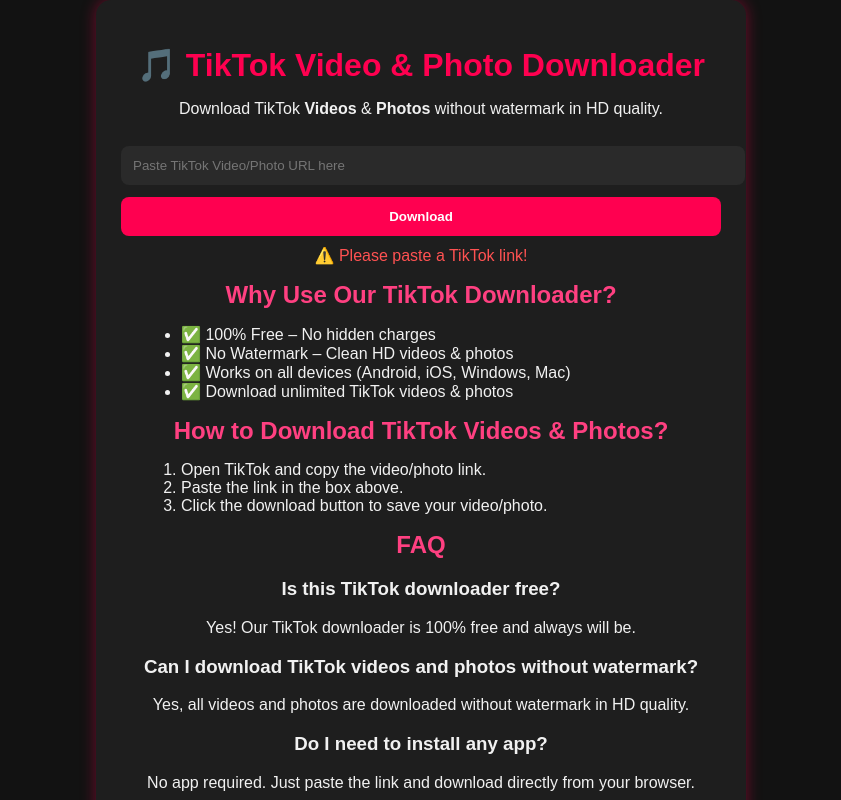
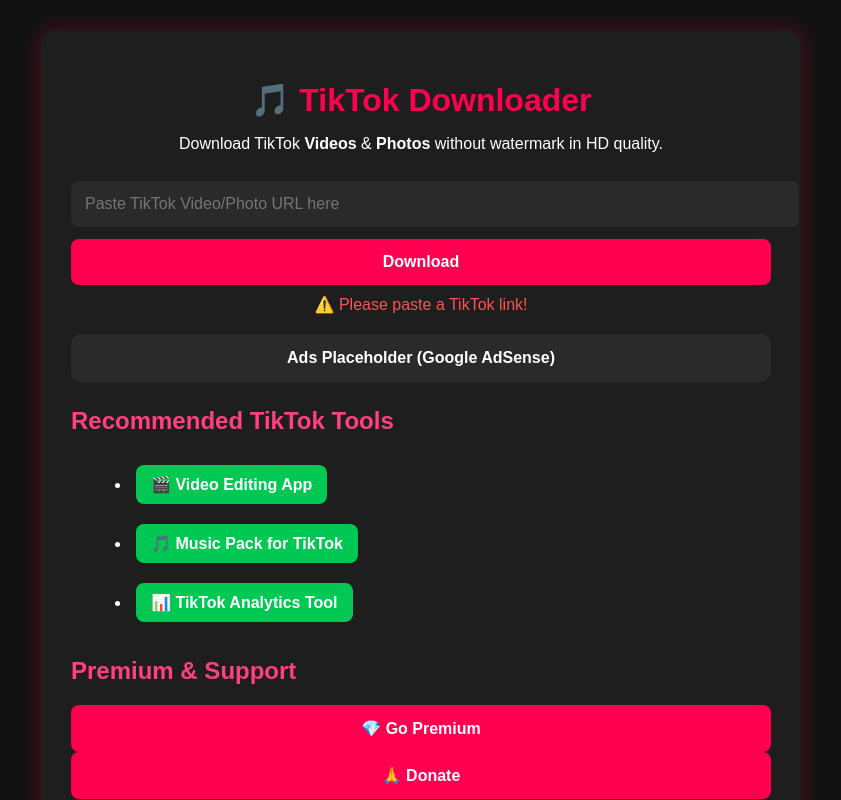
Before and after one commit to zahidhasansawon31-ops/tiktok-downloader, a plain HTML site: page index.html in a window 1280 px wide. Both pictures are taken after a click on the button "Download". Shown: the top 800 px of the page, without its empty margins (219-1060 px from the left). Drawn offline with Linux system fonts and the light colour scheme.

Commit message:
Add files via upload

```diff
--- a/index.html
+++ b/index.html
@@ -3,9 +3,9 @@
 <head>
 <meta charset="UTF-8">
 <meta name="viewport" content="width=device-width, initial-scale=1.0">
-  <title>TikTok Video & Photo Downloader | No Watermark</title>
-  <meta name="description" content="Download TikTok videos and photos without watermark in HD. Free, fast, and secure for all devices.">
-  <meta name="keywords" content="TikTok downloader, download TikTok video, download TikTok photo, TikTok no watermark, TikTok HD video">
+<title>TikTok Video & Photo Downloader | Free & Premium</title>
+<meta name="description" content="Download TikTok videos and photos without watermark in HD. Free, fast, and secure. Supports ads, affiliate links, and premium features.">
+<meta name="keywords" content="TikTok downloader, download TikTok video, download TikTok photo, TikTok HD, no watermark">
 <meta name="robots" content="index, follow">
 
 <!-- Open Graph -->
@@ -21,65 +21,82 @@
 <meta name="twitter:description" content="Download TikTok videos and photos without watermark in HD. Free & Secure.">
 <meta name="twitter:image" content="https://username.github.io/tiktok-downloader/thumbnail.jpg">
 
+<!-- Google Analytics -->
+<script async src="https://www.googletagmanager.com/gtag/js?id=G-XXXXXXX"></script>
+<script>
+window.dataLayer = window.dataLayer || [];
+function gtag(){dataLayer.push(arguments);}
+gtag('js', new Date());
+gtag('config', 'G-XXXXXXX');
+</script>
+
 <style>
-    body { font-family: Arial, sans-serif; margin:0; padding:0; background:#121212; color:#f1f1f1; display:flex; justify-content:center; align-items:center; flex-direction:column; min-height:100vh; }
-    .box { width:95%; max-width:600px; padding:25px; background:#1e1e1e; border-radius:15px; text-align:center; box-shadow:0 0 15px rgba(255,0,80,0.4);}
-    h1 { color:#ff0050; margin-bottom:10px;}
-    h2 { color:#ff4081; margin:15px 0 10px;}
-    input { width:100%; padding:12px; margin:12px 0; border:none; border-radius:8px; background:#2a2a2a; color:white; }
-    button { width:100%; padding:12px; border:none; border-radius:8px; font-weight:bold; background:#ff0050; color:white; cursor:pointer; transition:0.3s; }
+body { margin:0; padding:0; font-family: 'Arial', sans-serif; background:#121212; color:#fff; display:flex; flex-direction:column; align-items:center; min-height:100vh;}
+.container { width:95%; max-width:700px; margin:30px auto; background:#1e1e1e; padding:30px; border-radius:15px; box-shadow:0 0 20px rgba(255,0,80,0.3);}
+h1 { color:#ff0050; text-align:center; margin-bottom:10px;}
+h2 { color:#ff4081; margin-top:25px;}
+input { width:100%; padding:14px; margin:12px 0; border:none; border-radius:8px; background:#2a2a2a; color:white; font-size:16px;}
+button { width:100%; padding:14px; border:none; border-radius:8px; font-weight:bold; background:#ff0050; color:white; cursor:pointer; font-size:16px; transition:0.3s;}
 button:hover { background:#e60048;}
-    .download { display:inline-block; margin:10px 5px; padding:10px 15px; background:#00c853; color:white; font-weight:bold; border-radius:8px; text-decoration:none; transition:0.3s; }
+.download { display:inline-block; margin:10px 5px; padding:10px 15px; background:#00c853; color:white; font-weight:bold; border-radius:8px; text-decoration:none; transition:0.3s;}
 .download:hover { background:#00a843; }
-    .error { color:#ff5252; margin-top:10px; }
-    .loading { margin-top:15px; font-size:14px; color:#bbb; }
-    footer { margin-top:30px; font-size:13px; color:#777; }
-    ul, ol { text-align:left; margin-left:20px; }
+.error { color:#ff5252; margin-top:10px; text-align:center;}
+.loading { color:#bbb; margin-top:15px; text-align:center;}
+ul, ol { margin-left:20px; }
+.ads { margin:20px 0; padding:15px; background:#2a2a2a; border-radius:10px; text-align:center; font-weight:bold;}
+footer { text-align:center; color:#777; margin-top:30px; font-size:14px;}
 </style>
 </head>
 <body>
-  <div class="box">
-    <h1>🎵 TikTok Video & Photo Downloader</h1>
-    <p>Download TikTok <b>Videos</b> & <b>Photos</b> without watermark in HD quality.</p>
+
+<div class="container">
+<h1>🎵 TikTok Downloader</h1>
+<p style="text-align:center;">Download TikTok <b>Videos</b> & <b>Photos</b> without watermark in HD quality.</p>
 
 <input type="text" id="url" placeholder="Paste TikTok Video/Photo URL here">
 <button onclick="downloadContent()">Download</button>
 
 <div id="result"></div>
 
-    <h2>Why Use Our TikTok Downloader?</h2>
+<!-- Ads Placeholder -->
+<div class="ads">Ads Placeholder (Google AdSense)</div>
+
+<!-- Affiliate Section -->
+<h2>Recommended TikTok Tools</h2>
 <ul>
-      <li>✅ 100% Free – No hidden charges</li>
-      <li>✅ No Watermark – Clean HD videos & photos</li>
-      <li>✅ Works on all devices (Android, iOS, Windows, Mac)</li>
-      <li>✅ Download unlimited TikTok videos & photos</li>
+<li><a href="https://affiliate-link.com/tool1" target="_blank" class="download">🎬 Video Editing App</a></li>
+<li><a href="https://affiliate-link.com/tool2" target="_blank" class="download">🎵 Music Pack for TikTok</a></li>
+<li><a href="https://affiliate-link.com/tool3" target="_blank" class="download">📊 TikTok Analytics Tool</a></li>
 </ul>
 
-    <h2>How to Download TikTok Videos & Photos?</h2>
-    <ol>
-      <li>Open TikTok and copy the video/photo link.</li>
-      <li>Paste the link in the box above.</li>
-      <li>Click the download button to save your video/photo.</li>
-    </ol>
+<!-- Premium / Donation -->
+<h2>Premium & Support</h2>
+<button onclick="alert('Premium Feature: Ad-free & High-Speed Download'); gtag('event','premium_click',{'event_category':'Premium','event_label':'Go Premium'});">💎 Go Premium</button>
+<button onclick="window.open('https://www.paypal.com/donate?hosted_button_id=XXXX', '_blank'); gtag('event','donation_click',{'event_category':'Donation','event_label':'PayPal'});">🙏 Donate</button>
 
 <h2>FAQ</h2>
-    <h3>Is this TikTok downloader free?</h3>
-    <p>Yes! Our TikTok downloader is 100% free and always will be.</p>
-    <h3>Can I download TikTok videos and photos without watermark?</h3>
-    <p>Yes, all videos and photos are downloaded without watermark in HD quality.</p>
+<h3>Is this downloader free?</h3>
+<p>Yes! Basic downloads are free. Premium features optional.</p>
+<h3>Can I download videos & photos without watermark?</h3>
+<p>Yes, all content downloads in HD without watermark.</p>
 <h3>Do I need to install any app?</h3>
-    <p>No app required. Just paste the link and download directly from your browser.</p>
+<p>No app required. Just paste the link and download directly from browser.</p>
 </div>
 
-  <footer>
-    <p>© 2025 TikTok Downloader | All Rights Reserved</p>
-  </footer>
+<footer>© 2025 TikTok Downloader | All Rights Reserved</footer>
 
 <script>
+function trackDownload(type){
+  gtag('event','download_click',{
+    'event_category':'TikTok Downloader',
+    'event_label': type
+  });
+}
+
 function downloadPhoto(url, filename){
   fetch(url)
-        .then(res => res.blob())
-        .then(blob => {
+    .then(res=>res.blob())
+    .then(blob=>{
       const blobUrl = window.URL.createObjectURL(blob);
       const a = document.createElement('a');
       a.href = blobUrl;
@@ -92,27 +109,23 @@
     .catch(()=> alert("Photo download failed!"));
 }
 
-    function downloadContent() {
-      let url = document.getElementById("url").value;
-      let resultDiv = document.getElementById("result");
-      resultDiv.innerHTML = "";
+function downloadContent(){
+  let url=document.getElementById("url").value;
+  let resultDiv=document.getElementById("result");
+  resultDiv.innerHTML="";
+  if(url===""){ resultDiv.innerHTML="<p class='error'>⚠️ Please paste a TikTok link!</p>"; return; }
+  resultDiv.innerHTML="<p class='loading'>⏳ Fetching content...</p>";
 
-      if(url===""){ resultDiv.innerHTML="<p class='error'>⚠️ Please paste a TikTok link!</p>"; return; }
-
-      resultDiv.innerHTML="<p class='loading'>⏳ Fetching content, please wait...</p>";
-
-      let apiUrl = "https://www.tikwm.com/api/?url=" + encodeURIComponent(url);
+  let apiUrl="https://www.tikwm.com/api/?url="+encodeURIComponent(url);
   fetch(apiUrl)
-        .then(res => res.json())
-        .then(data => {
+    .then(res=>res.json())
+    .then(data=>{
       if(data.data){
         resultDiv.innerHTML="";
-
         // Video
         if(data.data.play){
-              resultDiv.innerHTML+=`<a class="download" href="${data.data.play}" download target="_blank" rel="noopener noreferrer">👉 Download Video</a><br>`;
+          resultDiv.innerHTML+=`<a class="download" href="${data.data.play}" download target="_blank" rel="noopener" onclick="trackDownload('video')">👉 Download Video</a><br>`;
         }
-
         // Photos
         if(data.data.images && data.data.images.length>0){
           resultDiv.innerHTML+="<h3>Download Photos:</h3>";
@@ -120,21 +133,20 @@
             const btn=document.createElement('button');
             btn.innerText=`📷 Photo ${index+1}`;
             btn.className='download';
-                btn.onclick=()=> downloadPhoto(img, `tiktok-photo-${index+1}.jpg`);
+            btn.onclick=()=>{ downloadPhoto(img, `tiktok-photo-${index+1}.jpg`); trackDownload(`photo-${index+1}`);}
             resultDiv.appendChild(btn);
           });
         }
-
         if(!data.data.play && (!data.data.images || data.data.images.length===0)){
           resultDiv.innerHTML="<p class='error'>❌ No video or photo found for this link.</p>";
         }
-
       } else {
-            resultDiv.innerHTML="<p class='error'>❌ Error: Invalid TikTok link.</p>";
+        resultDiv.innerHTML="<p class='error'>❌ Invalid TikTok link.</p>";
       }
     })
-        .catch(()=>{ resultDiv.innerHTML="<p class='error'>❌ Something went wrong. Please try again.</p>"; });
+    .catch(()=>{ resultDiv.innerHTML="<p class='error'>❌ Something went wrong. Try again.</p>"; });
 }
 </script>
+
 </body>
 </html>
```
Lines whose indentation alone changed are shown as unchanged.
